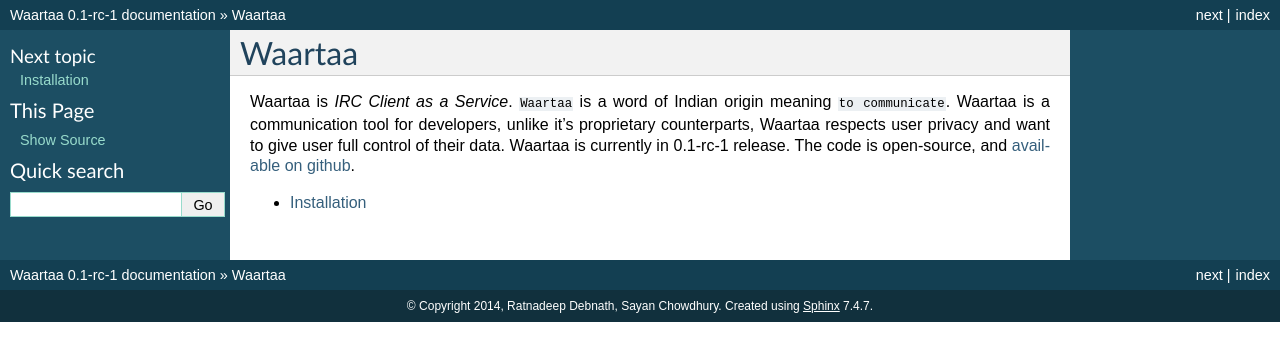
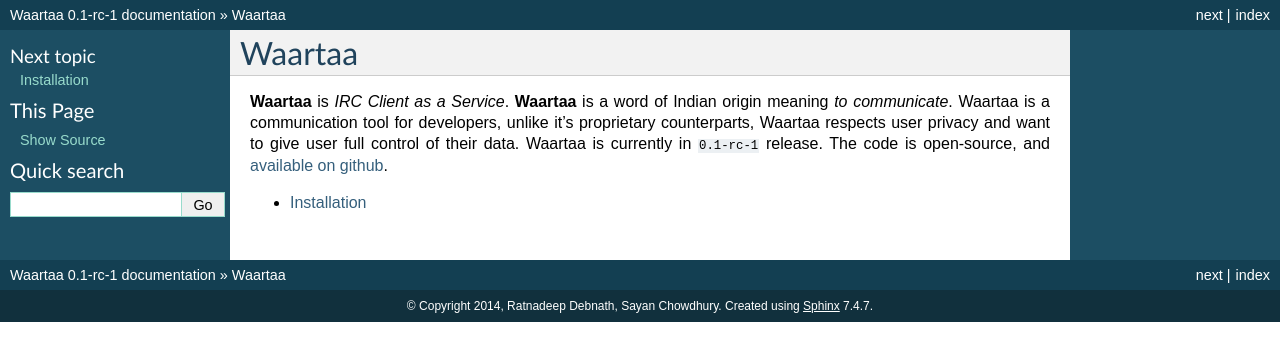
Before and after one commit to waartaa/waartaa, a Sphinx documentation site: the page built from docs/source/index.rst, in a window 1280 px wide. Shown: the top 361 px of the page. Built offline with Sphinx 7.4.7, drawn with Linux system fonts in a browser that asks for light colours.

Commit message:
docs: cosmetic changes to docs

```diff
--- a/docs/source/index.rst
+++ b/docs/source/index.rst
@@ -1,10 +1,10 @@
 Waartaa
 =======
 
-Waartaa is *IRC Client as a Service*. ``Waartaa`` is a word of Indian origin
-meaning ``to communicate``. Waartaa is a communication tool for developers,
+**Waartaa** is *IRC Client as a Service*. **Waartaa** is a word of Indian origin
+meaning *to communicate*. Waartaa is a communication tool for developers,
 unlike it's proprietary counterparts, Waartaa respects user privacy and want
-to give user full control of their data. Waartaa is currently in 0.1-rc-1
+to give user full control of their data. Waartaa is currently in ``0.1-rc-1``
 release. The code is open-source, and `available on github
 <https://www.github.com/waartaa/waartaa>`_.
 
```
